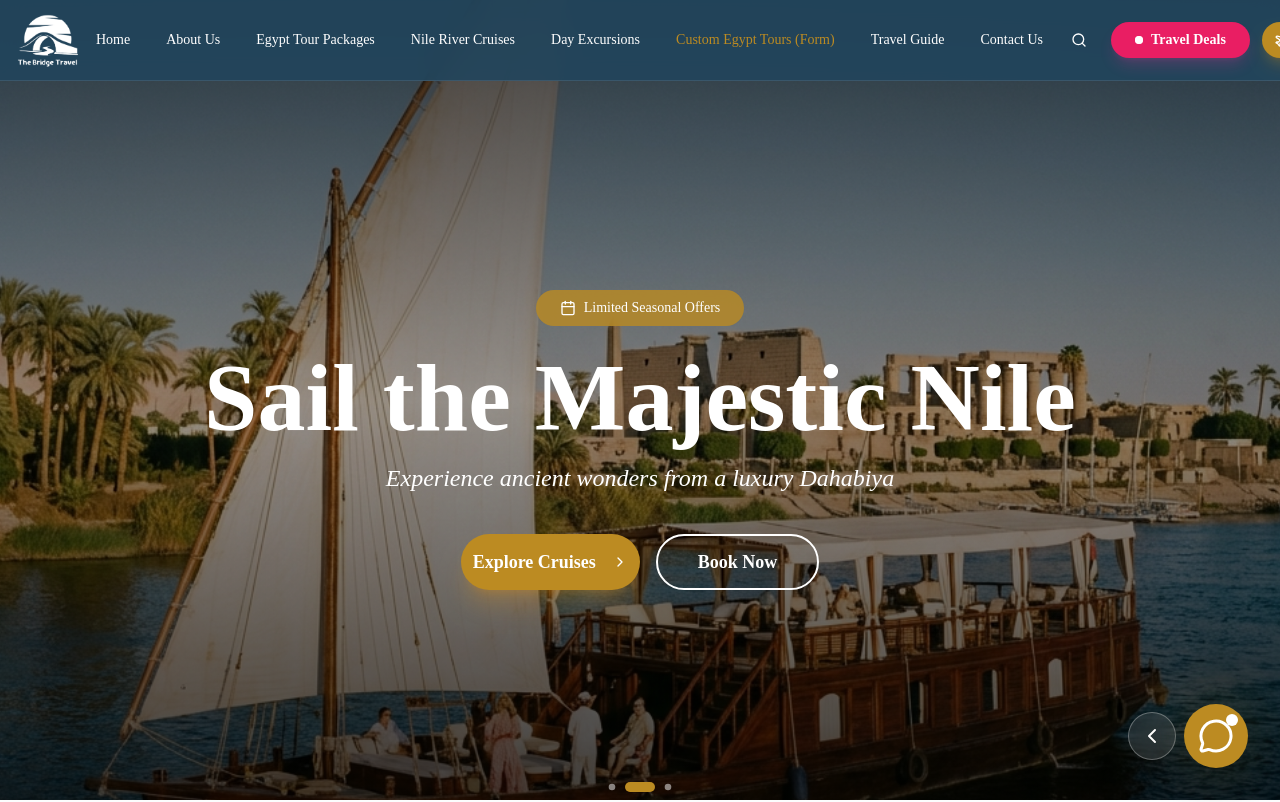
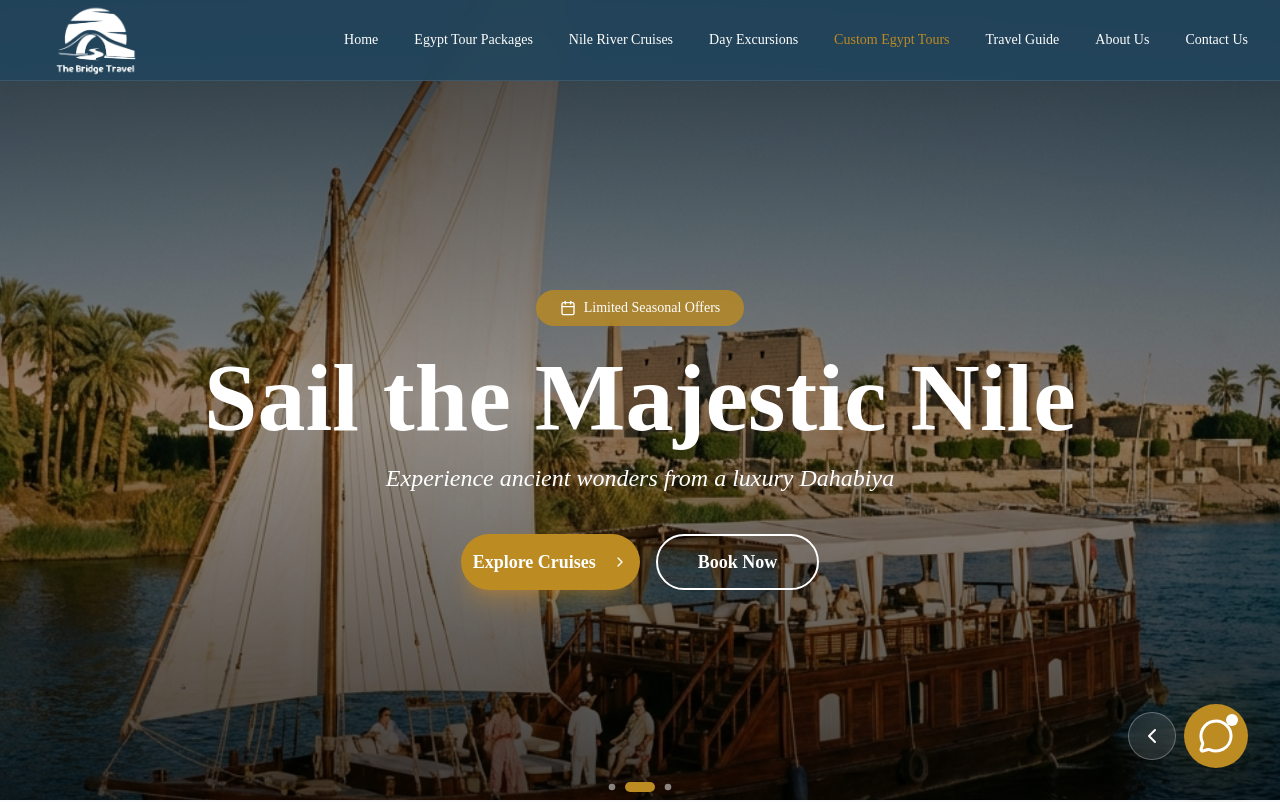
Before and after one commit to youssef-shaaban-dev/the-bridge-travel, a React (Vite) app: page / in a window 1280 px wide. Shown: the top 802 px of the page. Built offline with nearby package versions, Linux system fonts and the light colour scheme.

Commit message:
feat: Add a new `Navbar` component with desktop and mobile navigation, including an animated hamburger menu.

```diff
--- a/src/components/shared/Navbar.jsx
+++ b/src/components/shared/Navbar.jsx
@@ -37,7 +37,7 @@ const Navbar = () => {
 
                     {/* Logo Area */}
                     <div className="flex items-center gap-4">
-                        <div className="w-16 h-16 relative flex items-center justify-center">
+                        <div className="w-40 h-18 relative flex items-center justify-center">
                             <img
                                 src={logo}
                                 alt="the bridge travel"
@@ -55,13 +55,6 @@ const Navbar = () => {
                                         Home
                                     </NavigationMenuLink>
                                 </NavigationMenuItem>
-
-                                <NavigationMenuItem>
-                                    <NavigationMenuLink className={cn(navigationMenuTriggerStyle(), "bg-transparent hover:bg-white/10 text-white hover:text-white font-medium px-4")}>
-                                        About Us
-                                    </NavigationMenuLink>
-                                </NavigationMenuItem>
-
 
                                 <NavigationMenuItem>
                                     <NavigationMenuLink className={cn(navigationMenuTriggerStyle(), "bg-transparent hover:bg-white/10 text-white hover:text-white font-medium px-4")}>
@@ -83,7 +76,7 @@ const Navbar = () => {
 
                                 <NavigationMenuItem>
                                     <NavigationMenuLink className={cn(navigationMenuTriggerStyle(), "bg-transparent hover:bg-white/10 text-white hover:text-white font-medium px-4 text-[#BC8B22]")}>
-                                        Custom Egypt Tours (Form)
+                                        Custom Egypt Tours
                                     </NavigationMenuLink>
                                 </NavigationMenuItem>
 
@@ -96,6 +89,12 @@ const Navbar = () => {
 
                                 <NavigationMenuItem>
                                     <NavigationMenuLink className={cn(navigationMenuTriggerStyle(), "bg-transparent hover:bg-white/10 text-white hover:text-white font-medium px-4")}>
+                                        About Us
+                                    </NavigationMenuLink>
+                                </NavigationMenuItem>
+                                <NavigationMenuItem>
+
+                                    <NavigationMenuLink className={cn(navigationMenuTriggerStyle(), "bg-transparent hover:bg-white/10 text-white hover:text-white font-medium px-4")}>
                                         Contact Us
                                     </NavigationMenuLink>
                                 </NavigationMenuItem>
@@ -103,31 +102,10 @@ const Navbar = () => {
                         </NavigationMenu>
                     </nav>
 
-                    {/* Desktop Right Actions */}
-                    <div className="hidden xl:flex items-center gap-3">
-                        <Button variant="ghost" size="icon" className="text-white hover:bg-white/10 h-10 w-10">
-                            <Search className="h-5 w-5" />
-                        </Button>
 
-                        <Button className="hidden xl:flex bg-[#E91E63] hover:bg-[#D81B60] text-white rounded-full px-6  items-center gap-2 font-bold shadow-lg shadow-pink-500/20">
-                            <span className="relative flex h-2 w-2">
-                                <span className="animate-ping absolute inline-flex h-full w-full rounded-full bg-white opacity-75"></span>
-                                <span className="relative inline-flex rounded-full h-2 w-2 bg-white"></span>
-                            </span>
-                            Travel Deals
-                        </Button>
-
-                        <Button className="hidden xl:flex bg-[#BC8B22] hover:bg-[#A67A1D] text-white rounded-full px-6  items-center gap-2 font-bold shadow-lg shadow-amber-500/20">
-                            <Plane className="h-4 w-4" />
-                            Tailor-made
-                        </Button>
-                    </div>
 
                     {/* Mobile Menu Button */}
                     <div className="xl:hidden flex items-center gap-2">
-                        <Button className="flex lg:hidden bg-[#BC8B22] hover:bg-[#BC8B22] text-white rounded-md h-10 w-10 p-0 focus:ring-2 focus:ring-[#BC8B22] focus:ring-offset-2">
-                            <Search className="h-5 w-5" />
-                        </Button>
 
                         <Sheet onOpenChange={setIsMenuOpen}>
                             <SheetTrigger asChild>
@@ -150,31 +128,13 @@ const Navbar = () => {
 
                                     <nav className="flex-1 px-4 py-8 space-y-4">
                                         <MobileNavItem icon={<Home className="h-5 w-5" />} label="Home" />
-                                        <MobileNavItem icon={<Home className="h-5 w-5" />} label="About Us" />
                                         <MobileNavItem icon={<MapPin className="h-5 w-5" />} label="Egypt Tour Packages" />
                                         <MobileNavItem icon={<Ship className="h-5 w-5" />} label="Nile River Cruises" />
                                         <MobileNavItem icon={<Globe className="h-5 w-5" />} label="Day Excursions" />
-                                        <MobileNavItem icon={<Plane className="h-5 w-5" />} label="Custom Egypt Tours (Form)" />
-
+                                        <MobileNavItem icon={<Plane className="h-5 w-5 text-[#BC8B22]" />} label="Custom Egypt Tours" />
                                         <MobileNavItem icon={<Globe className="h-5 w-5" />} label="Travel Guide" />
+                                        <MobileNavItem icon={<Home className="h-5 w-5" />} label="About Us" />
                                         <MobileNavItem icon={<Mail className="h-5 w-5" />} label="Contact Us" />
-                                        <div className="pt-4 mt-4 border-t border-white/10 space-y-4">
-                                            <Button className="w-full bg-[#E91E63] hover:bg-[#D81B60] text-white rounded-lg h-14 font-bold flex items-center justify-start px-4 gap-4">
-                                                <Search className="h-5 w-5 opacity-70" />
-                                                Travel Deals
-                                            </Button>
-
-                                            <Button className="w-full bg-[#BC8B22] hover:bg-[#BC8B22]/90 text-white rounded-lg h-14 font-bold flex items-center justify-start px-4 gap-4">
-                                                <Plane className="h-5 w-5 opacity-70" />
-                                                Tailor-made
-                                            </Button>
-
-                                            <Button variant="ghost" className="w-full text-white hover:bg-white/10 justify-start px-4 h-14 text-lg border border-white/10">
-                                                <Globe className="h-5 w-5 opacity-70 mr-4" />
-                                                Language
-                                                <ChevronDown className="ml-auto h-4 w-4 opacity-50" />
-                                            </Button>
-                                        </div>
                                     </nav>
 
                                     <div className="p-6 border-t border-white/10 text-[#67e8f9]">
```
